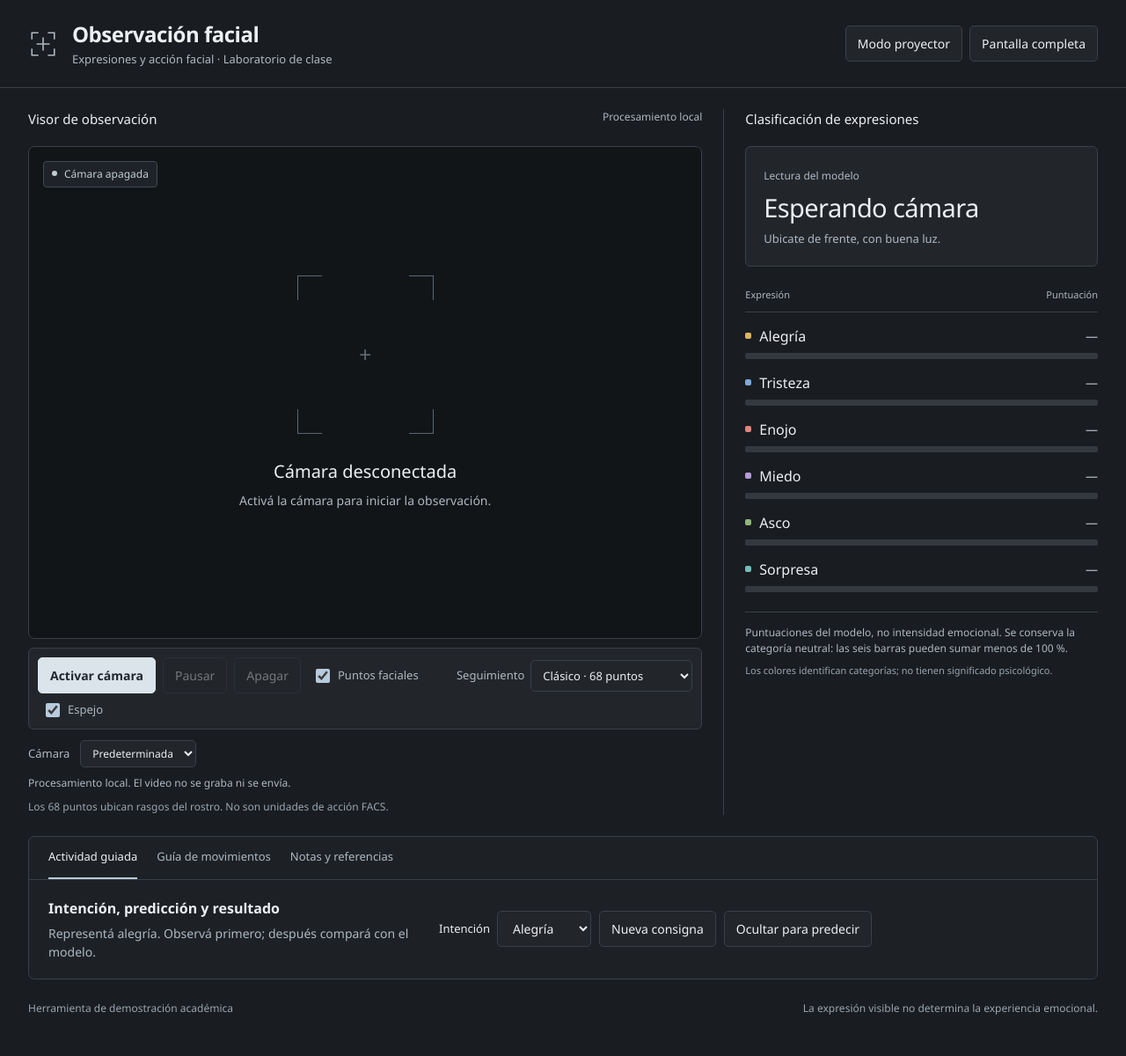
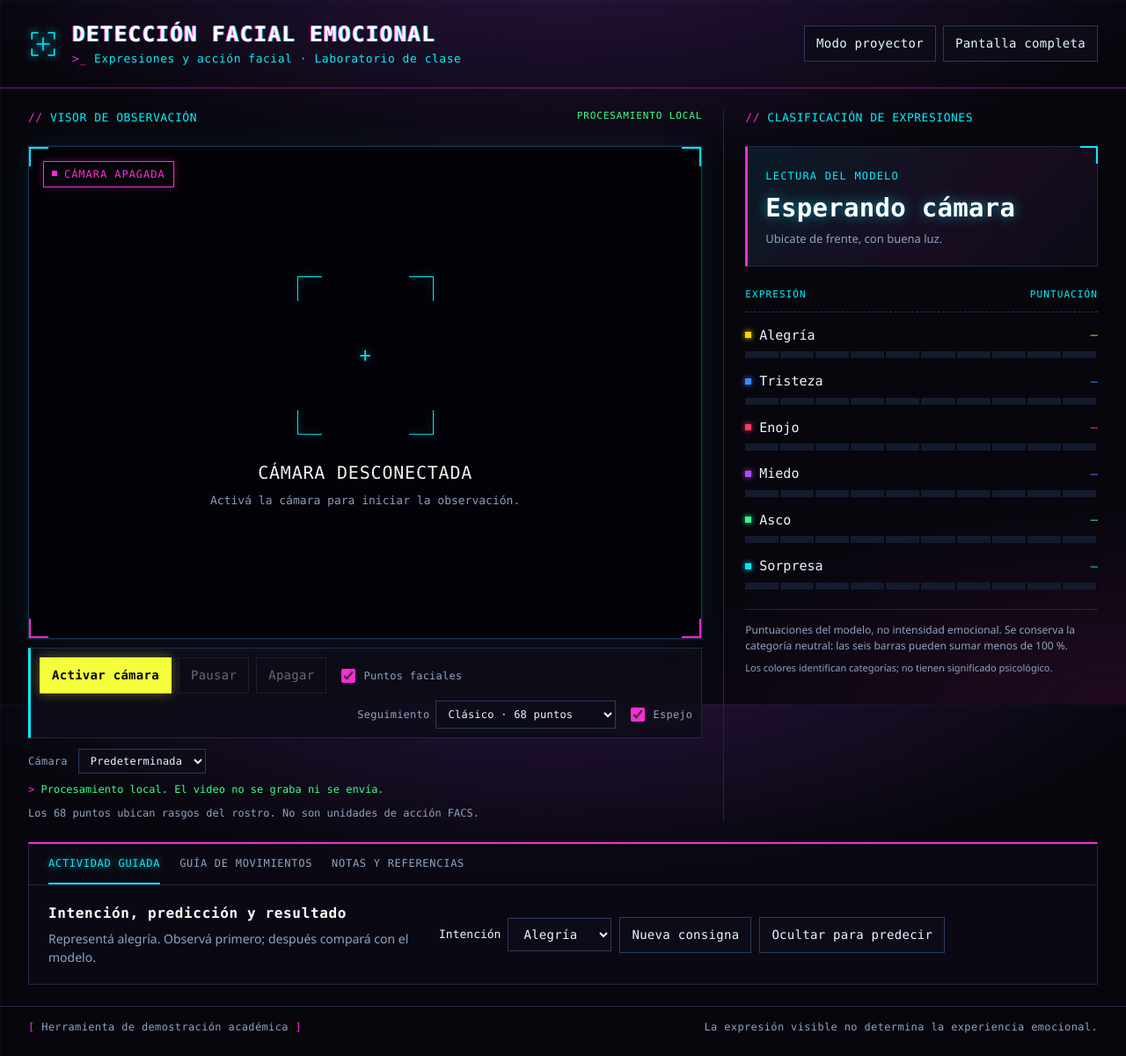
Before and after one commit to toninif/emociones-basicas-lector, a plain HTML site: page index.html in a window 1280 px wide. Shown: the whole page at 88% size. Before the commit the page ends 1179 px from the top, so only its background shows below. Drawn offline with Linux system fonts and the light colour scheme.

Commit message:
Nueva estética

```diff
--- a/app.js
+++ b/app.js
@@ -28,13 +28,13 @@ function draw(result) {
   if(!$('points').checked)return;
   if($('point-model').value==='mediapipe'){
     if(!lastMesh)return;
-    ctx.fillStyle='#dbe5eb';
+    ctx.fillStyle='#7df9ff';
     for(const point of lastMesh){ctx.beginPath();ctx.arc(point.x*canvas.width,point.y*canvas.height,1.25,0,Math.PI*2);ctx.fill();}
     return;
   }
   if(!result)return;
   const pts=smoothPoints||result.landmarks.positions;
-  const groups=[[0,16,'#95b5d9',false],[17,21,'#ffd18b',false],[22,26,'#ffd18b',false],[27,30,'#95b5d9',false],[31,35,'#95b5d9',false],[36,41,'#65ded4',true],[42,47,'#65ded4',true],[48,59,'#f5a9c8',true],[60,67,'#f5a9c8',true]];
+  const groups=[[0,16,'#00f0ff',false],[17,21,'#f5ff3b',false],[22,26,'#f5ff3b',false],[27,30,'#00f0ff',false],[31,35,'#00f0ff',false],[36,41,'#39ff88',true],[42,47,'#39ff88',true],[48,59,'#ff2bd6',true],[60,67,'#ff2bd6',true]];
   for(const [start,end,color,closed] of groups){ctx.strokeStyle=color;ctx.fillStyle=color;ctx.lineWidth=1.3;ctx.beginPath();for(let i=start;i<=end;i++){const p=pts[i];if(i===start)ctx.moveTo(p.x,p.y);else ctx.lineTo(p.x,p.y);}if(closed)ctx.closePath();ctx.stroke();for(let i=start;i<=end;i++){ctx.beginPath();ctx.arc(pts[i].x,pts[i].y,2.8,0,Math.PI*2);ctx.fill();}}
 }
 function display(result){
--- a/classroom.js
+++ b/classroom.js
@@ -46,7 +46,7 @@ function drawMarks(){
   pen.clearRect(0,0,annotationCanvas.width,annotationCanvas.height);
   const scale=annotationCanvas.width/800;
   pen.font=`600 ${18*scale}px "Segoe UI", sans-serif`;pen.lineWidth=3*scale;
-  for(const mark of marks){const x=mark.x*annotationCanvas.width,y=mark.y*annotationCanvas.height;pen.strokeStyle='#ffd18b';pen.beginPath();pen.arc(x,y,16*scale,0,Math.PI*2);pen.stroke();const w=pen.measureText(mark.label).width+16*scale;const tx=Math.max(0,Math.min(x+22*scale,annotationCanvas.width-w));const ty=Math.max(25*scale,Math.min(y,annotationCanvas.height-8*scale));pen.fillStyle='#101e34';pen.fillRect(tx,ty-22*scale,w,30*scale);pen.fillStyle='#ffd18b';pen.fillText(mark.label,tx+8*scale,ty);}
+  for(const mark of marks){const x=mark.x*annotationCanvas.width,y=mark.y*annotationCanvas.height;pen.strokeStyle='#f5ff3b';pen.beginPath();pen.arc(x,y,16*scale,0,Math.PI*2);pen.stroke();const w=pen.measureText(mark.label).width+16*scale;const tx=Math.max(0,Math.min(x+22*scale,annotationCanvas.width-w));const ty=Math.max(25*scale,Math.min(y,annotationCanvas.height-8*scale));pen.fillStyle='#07060d';pen.fillRect(tx,ty-22*scale,w,30*scale);pen.fillStyle='#f5ff3b';pen.fillText(mark.label,tx+8*scale,ty);}
   if(keyboardCursor){const x=cursor.x*annotationCanvas.width,y=cursor.y*annotationCanvas.height;pen.strokeStyle='#fff';pen.beginPath();pen.moveTo(x-10,y);pen.lineTo(x+10,y);pen.moveTo(x,y-10);pen.lineTo(x,y+10);pen.stroke();}
   $('undo-mark').disabled=$('clear-marks').disabled=!marks.length;
 }
--- /dev/null
+++ b/cyber.css
@@ -0,0 +1,84 @@
+/* Tema cyberpunk: solo presentación. Se carga después de style.css y classroom.css. */
+:root{--bg:#07060d;--panel:#0d0c18;--ink:#e8f9ff;--muted:#8fa3c0;--accent:#00f0ff;--magenta:#ff2bd6;--line:#1f2a44;--gold:#f5ff3b;--happy:#ffd400;--sad:#3d8bff;--angry:#ff3b5c;--fearful:#b04dff;--disgusted:#39ff88;--surprised:#00e5ff;--mono:"Cascadia Code","Cascadia Mono",Consolas,"Courier New",monospace;--glow:0 0 12px rgba(0,240,255,.35)}
+body{background:radial-gradient(ellipse 80% 50% at 50% -10%,rgba(176,77,255,.22),transparent 70%),radial-gradient(ellipse 60% 40% at 100% 100%,rgba(255,43,214,.10),transparent 70%),linear-gradient(rgba(0,240,255,.035) 1px,transparent 1px) 0 0/40px 40px,linear-gradient(90deg,rgba(0,240,255,.035) 1px,transparent 1px) 0 0/40px 40px,var(--bg);background-attachment:fixed}
+::selection{background:var(--magenta);color:#000}
+
+/* Encabezado */
+header{border-bottom:1px solid var(--line);box-shadow:0 1px 0 rgba(255,43,214,.25)}
+.identity>svg{stroke:var(--accent);filter:drop-shadow(0 0 4px var(--accent))}
+h1{font-family:var(--mono);text-transform:uppercase;letter-spacing:.06em;color:#fff;text-shadow:-1px 0 var(--magenta),1px 0 var(--accent)}
+h1 span{font-family:var(--mono);text-transform:none;letter-spacing:.04em;color:var(--accent);text-shadow:none}
+h1 span::before{content:">_ ";color:var(--magenta)}
+h2,h3,summary,.panel-tabs button,.section-heading h2{font-family:var(--mono);letter-spacing:.04em}
+.section-heading h2{text-transform:uppercase;font-size:13px;color:var(--accent)}
+.section-heading h2::before{content:"// ";color:var(--magenta)}
+.section-heading>span{font-family:var(--mono);font-size:11px;text-transform:uppercase;letter-spacing:.08em;color:var(--disgusted)}
+
+/* Controles */
+button,select{background:rgba(13,12,24,.9);border:1px solid #2a3a5c;border-radius:0;color:var(--ink);font-family:var(--mono);letter-spacing:.02em;transition:border-color .15s,box-shadow .15s,color .15s}
+select option{background:var(--panel);color:var(--ink)}
+button:hover:not(:disabled),select:hover{background:rgba(0,240,255,.08);border-color:var(--accent);box-shadow:var(--glow);color:#fff}
+button.primary{background:var(--gold);border-color:var(--gold);color:#07060d;font-weight:700;box-shadow:0 0 14px rgba(245,255,59,.35)}
+button.primary:hover:not(:disabled){background:#fff;border-color:#fff;color:#07060d;box-shadow:0 0 18px rgba(245,255,59,.6)}
+button[aria-pressed=true]{border-color:var(--magenta);background:rgba(255,43,214,.14);color:#fff;box-shadow:0 0 12px rgba(255,43,214,.35)}
+:focus-visible{outline:2px solid var(--magenta);outline-offset:3px}
+a{color:var(--accent)}a:hover{color:var(--magenta)}
+.toggle input{accent-color:var(--magenta)}
+.controls{background:rgba(13,12,24,.85);border:1px solid var(--line);border-left:3px solid var(--accent);border-radius:0}
+.toggle,.point-model,.device{font-family:var(--mono);font-size:12px;letter-spacing:.02em}
+#status{font-family:var(--mono);color:var(--disgusted)}#status::before{content:"> ";color:var(--magenta)}
+#status.error{color:var(--angry)}
+.caption{font-family:var(--mono);color:var(--muted)}
+
+/* Visor */
+.stage{background:#030208;border:1px solid #1b3350;border-radius:0;box-shadow:0 0 0 1px rgba(0,240,255,.08),0 0 30px rgba(0,240,255,.08)}
+.stage::before,.stage::after{content:"";position:absolute;inset:0;pointer-events:none;z-index:1}
+.stage::before{background:linear-gradient(var(--accent),var(--accent)) top left/22px 2px,linear-gradient(var(--accent),var(--accent)) top left/2px 22px,linear-gradient(var(--accent),var(--accent)) top right/22px 2px,linear-gradient(var(--accent),var(--accent)) top right/2px 22px,linear-gradient(var(--magenta),var(--magenta)) bottom left/22px 2px,linear-gradient(var(--magenta),var(--magenta)) bottom left/2px 22px,linear-gradient(var(--magenta),var(--magenta)) bottom right/22px 2px,linear-gradient(var(--magenta),var(--magenta)) bottom right/2px 22px;background-repeat:no-repeat}
+.stage::after{background:repeating-linear-gradient(0deg,rgba(0,0,0,.14) 0 1px,transparent 1px 3px)}
+#live,#framing{z-index:2}
+.viewfinder,.viewfinder i{color:var(--accent);border-color:var(--accent)}
+.viewfinder{filter:drop-shadow(0 0 6px rgba(0,240,255,.5))}
+.standby-copy h2{text-transform:uppercase;color:#fff}
+.standby-copy p{font-family:var(--mono);font-size:13px}
+#live{background:rgba(7,6,13,.85);color:var(--magenta);border:1px solid var(--magenta);border-radius:0;font-family:var(--mono);text-transform:uppercase;letter-spacing:.08em;box-shadow:0 0 10px rgba(255,43,214,.3)}
+#live::before{border-radius:0;animation:blink 1.2s steps(2,start) infinite}
+#framing{background:rgba(7,6,13,.92);color:var(--gold);border:1px solid var(--gold);border-radius:0;font-family:var(--mono);box-shadow:0 0 12px rgba(245,255,59,.25)}
+@keyframes blink{to{visibility:hidden}}
+
+/* Lectura y barras */
+aside{border-left:1px solid var(--line)}
+.reading{background:linear-gradient(135deg,rgba(0,240,255,.07),rgba(255,43,214,.05) 60%,transparent),rgba(13,12,24,.9);border:1px solid var(--line);border-left:3px solid var(--magenta);border-radius:0;position:relative}
+.reading::after{content:"";position:absolute;top:-1px;right:-1px;width:18px;height:18px;border-top:2px solid var(--accent);border-right:2px solid var(--accent)}
+.reading>span,.scale-heading{font-family:var(--mono);text-transform:uppercase;letter-spacing:.1em;color:var(--accent)}
+.reading strong{font-family:var(--mono);font-weight:600;letter-spacing:.01em;color:#fff;text-shadow:0 0 14px rgba(0,240,255,.55)}
+.scale-heading{border-bottom:1px dashed #2a3a5c}
+.bar-label{font-family:var(--mono);font-size:15px}
+.bar-label>span::before{border-radius:0;box-shadow:0 0 6px var(--emotion)}
+.bar-label output{color:var(--emotion)}
+.track{height:8px;background:repeating-linear-gradient(90deg,#141b2e 0 calc(10% - 2px),#07060d calc(10% - 2px) 10%);border-radius:0;overflow:visible}
+.fill{border-radius:0;box-shadow:0 0 10px var(--emotion)}
+.score-note,.color-note{border-color:var(--line);color:var(--muted)}
+
+/* Panel inferior */
+.secondary-panel{background:rgba(10,9,20,.9);border:1px solid var(--line);border-top:2px solid var(--magenta);border-radius:0}
+.panel-tabs{border-bottom:1px solid var(--line)}
+.panel-tabs button{text-transform:uppercase;letter-spacing:.06em;font-size:12px;box-shadow:none}
+.panel-tabs button[aria-selected=true]{border-bottom-color:var(--accent);color:var(--accent);text-shadow:0 0 8px rgba(0,240,255,.6)}
+.panel-tabs button:hover{border-color:var(--magenta);color:#fff;box-shadow:none}
+.activity h2{color:#fff}
+.activity #comparison{font-family:var(--mono);color:var(--gold)}
+summary{color:var(--accent)}summary::marker{color:var(--magenta)}
+.guide h3{color:var(--accent);font-size:14px}
+#guide-face{stroke:#2a4a6e}
+#guide-face .highlight{stroke:var(--magenta);filter:drop-shadow(0 0 4px var(--magenta))}
+#guide-title{color:#fff}
+#guide-units li::marker{color:var(--magenta)}
+#annotation-tools,.lesson-actions label{font-family:var(--mono)}
+.point-model select{max-width:none;font-size:12px}
+
+footer{font-family:var(--mono);color:var(--muted);letter-spacing:.03em;border-top:1px solid var(--line);padding-top:14px}
+footer span:first-child::before{content:"[ ";color:var(--magenta)}footer span:first-child::after{content:" ]";color:var(--magenta)}
+
+.projector .bar-label{font-size:19px}
+@media(max-width:900px){aside{border-left:0}}
+@media(prefers-reduced-motion:reduce){#live::before{animation:none}button,select{transition:none}}
--- a/index.html
+++ b/index.html
@@ -1,8 +1,8 @@
 <!doctype html>
 <html lang="es">
-<head><meta charset="utf-8"><meta name="viewport" content="width=device-width,initial-scale=1"><title>Observación facial</title><link rel="stylesheet" href="style.css"><link rel="stylesheet" href="classroom.css"><script defer src="vendor/face-api.min.js"></script><script defer src="app.js"></script><script defer src="classroom.js"></script><script defer src="interface.js"></script></head>
+<head><meta charset="utf-8"><meta name="viewport" content="width=device-width,initial-scale=1"><title>Detección facial emocional</title><link rel="stylesheet" href="style.css"><link rel="stylesheet" href="classroom.css"><link rel="stylesheet" href="cyber.css"><script defer src="vendor/face-api.min.js"></script><script defer src="app.js"></script><script defer src="classroom.js"></script><script defer src="interface.js"></script></head>
 <body>
-<header><div class="identity"><svg viewBox="0 0 32 32" aria-hidden="true"><path d="M11 4H4v7m17-7h7v7M4 21v7h7m17-7v7h-7M9 16h14M16 9v14"/></svg><h1>Observación facial<span>Expresiones y acción facial · Laboratorio de clase</span></h1></div><div class="header-actions"><button id="projector" aria-pressed="false">Modo proyector</button><button id="fullscreen">Pantalla completa</button></div></header>
+<header><div class="identity"><svg viewBox="0 0 32 32" aria-hidden="true"><path d="M11 4H4v7m17-7h7v7M4 21v7h7m17-7v7h-7M9 16h14M16 9v14"/></svg><h1>Detección facial emocional<span>Expresiones y acción facial · Laboratorio de clase</span></h1></div><div class="header-actions"><button id="projector" aria-pressed="false">Modo proyector</button><button id="fullscreen">Pantalla completa</button></div></header>
 <main>
 <section class="camera-section" aria-label="Observación del rostro">
 <div class="section-heading"><h2>Visor de observación</h2><span>Procesamiento local</span></div>
```
Also changed, not shown: 1 other file.
